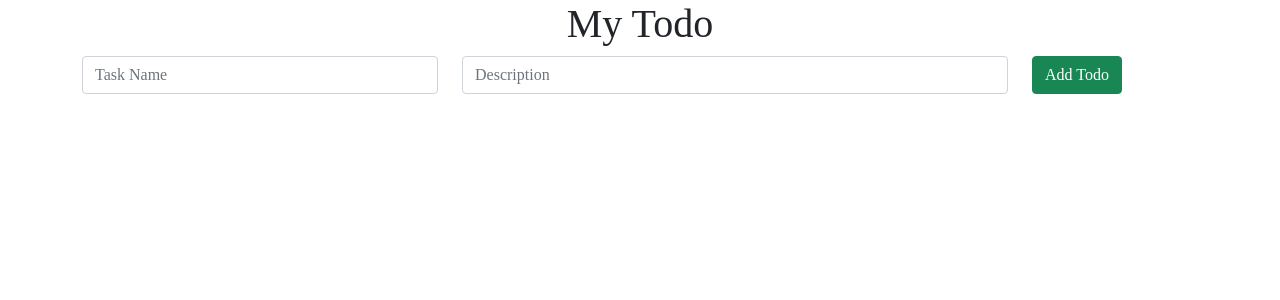
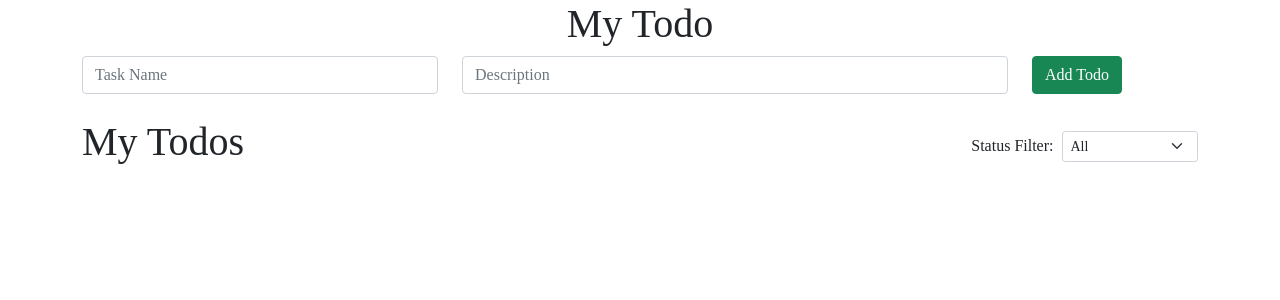
Before and after one commit to RagaviRajasekaran/ReactProject, a React (Vite) app: page / in a window 1280 px wide. Shown: the top 300 px of the page. Built offline with nearby package versions, Linux system fonts and the light colour scheme.

Commit message:
react Project

```diff
--- a/src/App.jsx
+++ b/src/App.jsx
@@ -10,6 +10,7 @@ function App() {
   const [status, setStatus] = useState("Not Completed"); // Initial status
   const [showEditModal, setShowEditModal] = useState(false);
   const [editTodoId, setEditTodoId] = useState(0);
+  const [filterStatus, setFilterStatus] = useState("All"); // Filter status
 
   const addTodo = () => {
     if (taskName.trim() === "") {
@@ -54,6 +55,9 @@ function App() {
     closeEditModal();
   };
 
+
+  const filteredTodos = filterStatus === "All" ? todos : todos.filter(todo => todo.status === filterStatus);
+
   return (
     <Container className="App">
       <h1 className="text-center">My Todo</h1>
@@ -81,8 +85,27 @@ function App() {
           </Button>
         </Col>
       </Row>
+      <br/>
+      <Row className="mb-3 ">
+  <Col xs={12} sm={6}>
+    <h1>My Todos</h1>
+  </Col>
+  <Col xs={12} sm={6} className="d-flex justify-content-end align-items-center">
+    <Form.Label className="mb-0 me-2">Status Filter:</Form.Label>
+    <Form.Select
+    className="form-select-sm w-25"
+      value={filterStatus}
+      onChange={(e) => setFilterStatus(e.target.value)}
+    >
+      <option value="All">All</option>
+      <option value="Not Completed">Not Completed</option>
+      <option value="Completed">Completed</option>
+    </Form.Select>
+  </Col>
+</Row>
+
       <Row>
-        {todos.map((todo) => (
+      {filteredTodos.map((todo) => (
           <Col xs={4} key={todo.id}>
             <Card className="mt-3">
               <Card.Body>
```
